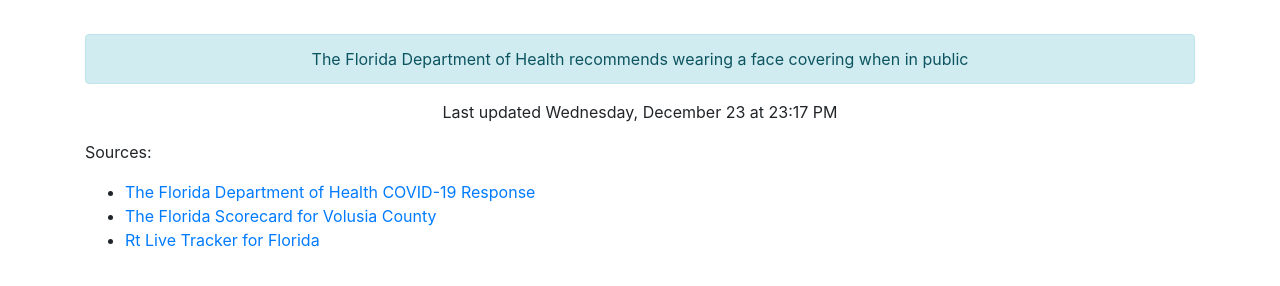
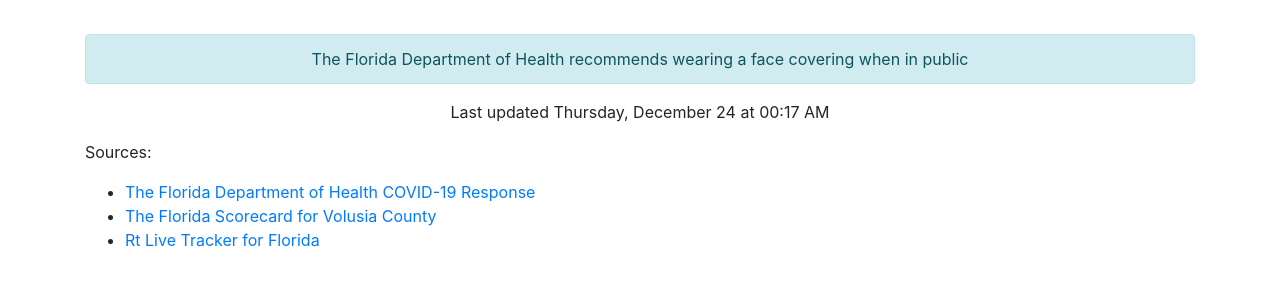
Before and after one commit to thinkjson/timeforchurch, a Jekyll site: the page built from index.md, in a window 1280 px wide. Shown: the part 586-872 px from the top of the page. Built offline with Jekyll 4.4.1, drawn with Linux system fonts in a browser that asks for light colours; our own code applies the rules of GitHub Pages for plain Markdown files.

Commit message:
Updating data

```diff
--- a/_includes/data.html
+++ b/_includes/data.html
@@ -10,4 +10,4 @@
     <div class="outcome text-success">YES</div>
     <div class="alert alert-info" role="alert">The Florida Department of Health recommends wearing a face covering when in public</div>
 
-    <p>Last updated Wednesday, December 23 at 23:17 PM</p>
+    <p>Last updated Thursday, December 24 at 00:17 AM</p>
```
